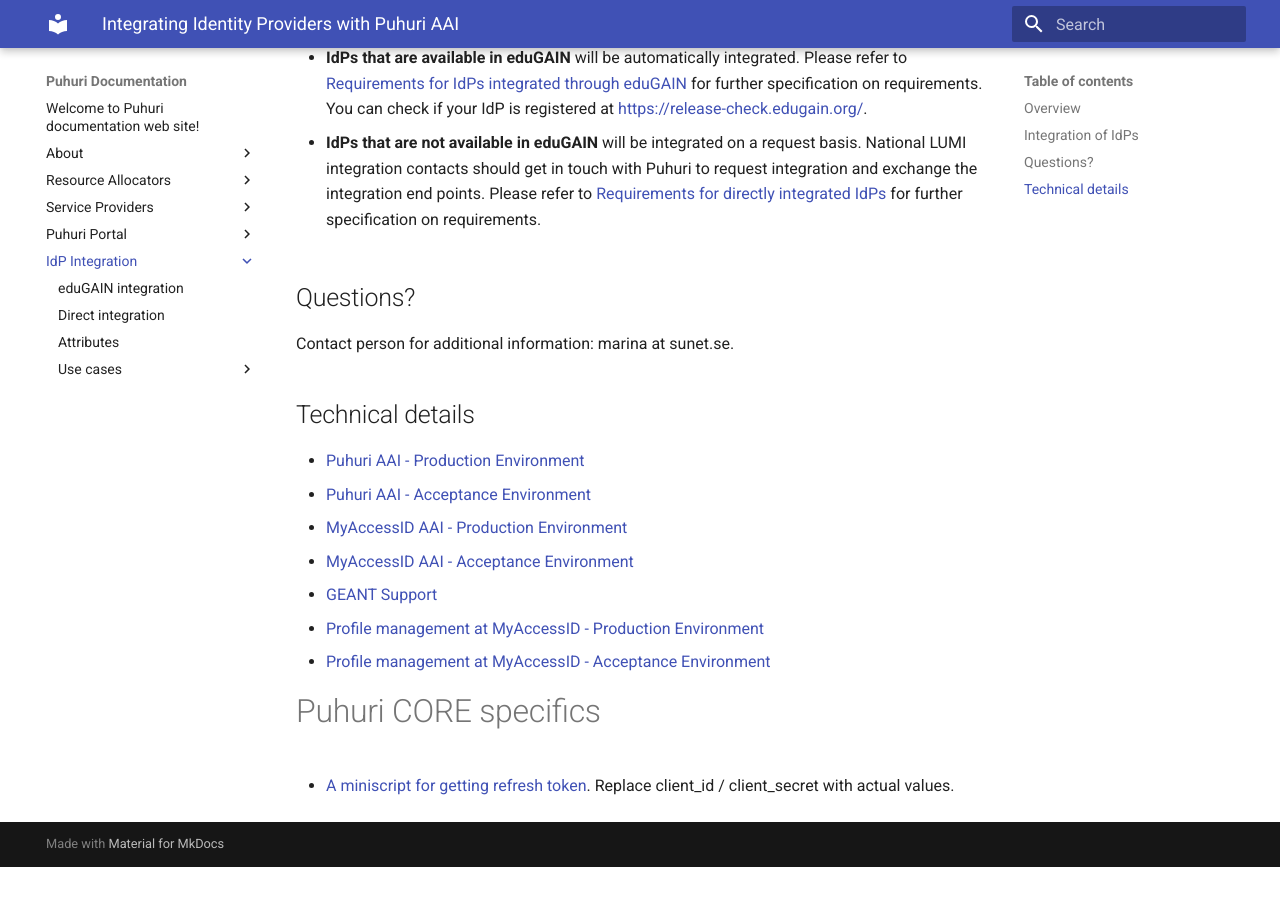
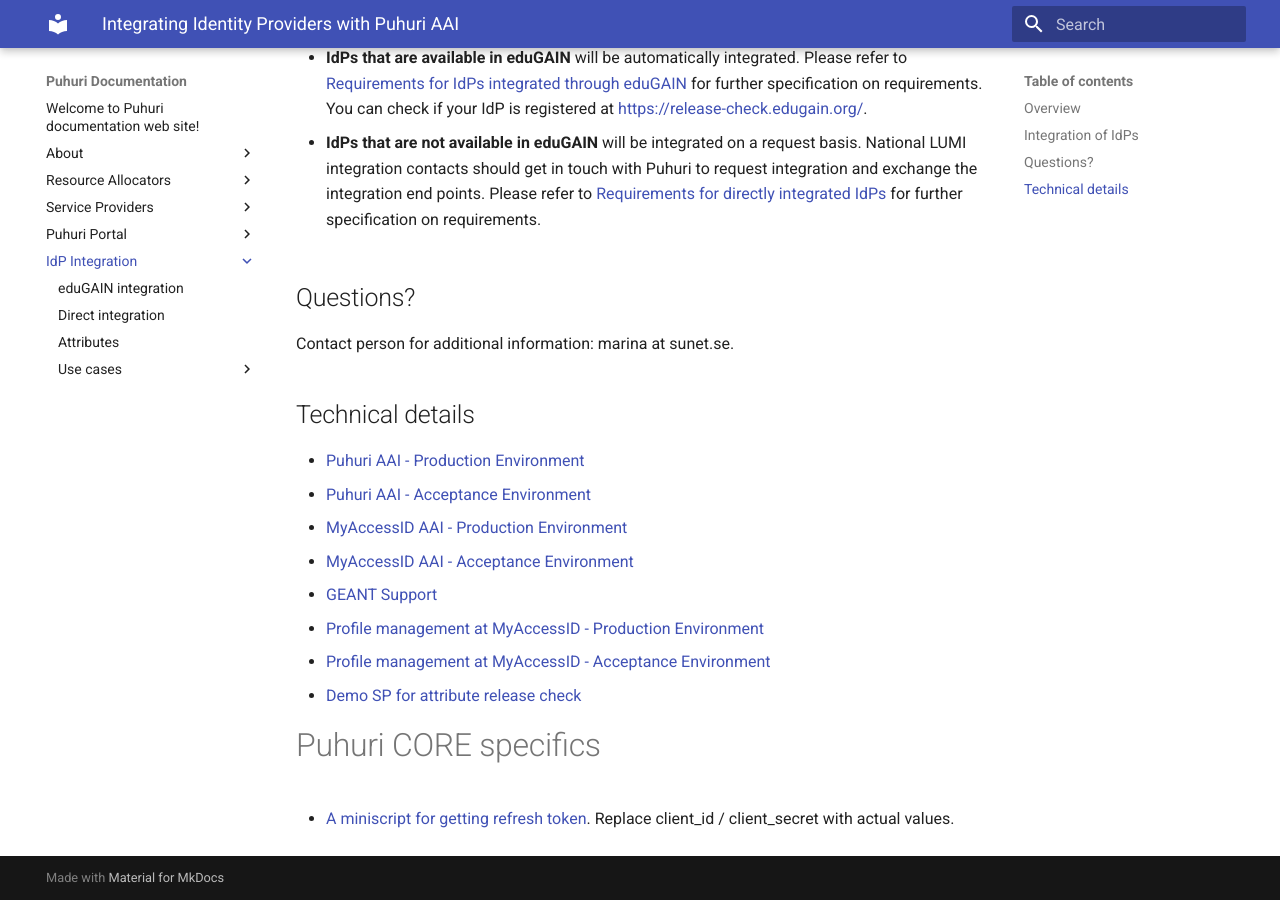
Before and after one commit to neicnordic/puhuri-web, an MkDocs documentation site: the page built from docs/idp_integration/index.md, in a window 1280 px wide and 900 px high, scrolled down 839 px. Built offline with MkDocs 1.6.1 and Material for MkDocs 9.7.7, drawn with Linux system fonts in a browser that asks for light colours; before the commit the page ends 1706 px from its top, so only the background shows below that.

Commit message:
Add release check

```diff
--- a/docs/idp_integration/index.md
+++ b/docs/idp_integration/index.md
@@ -34,6 +34,7 @@ Contact person for additional information: marina at sunet.se.
 - [GEANT Support](mailto:support+puhuri@eduteams.org)
 - [Profile management at MyAccessID - Production Environment](https://mms.myaccessid.org/profile/)
 - [Profile management at MyAccessID - Acceptance Environment](https://mms.acc.myaccessid.org/profile/)
+- [Demo SP for attribute release check](https://myaccessid.devtest.eduteams.org/)
 
 # Puhuri CORE specifics
 
```
